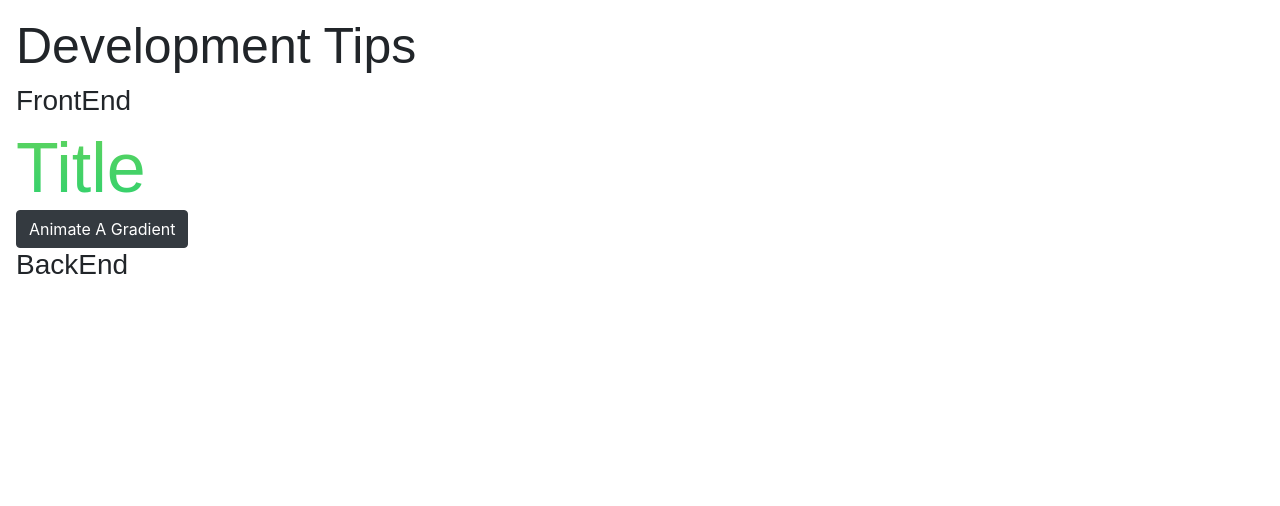
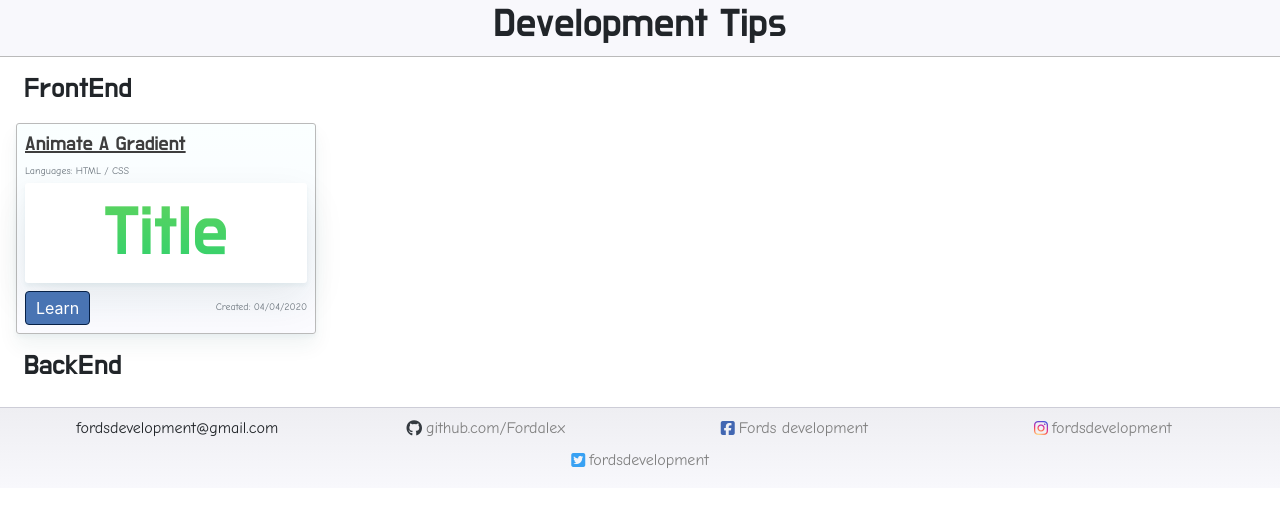
Before and after one commit to Fordalex/development-tips, a plain HTML site: page index.html in a window 1280 px wide. Drawn offline with nearby package versions, Linux system fonts and the light colour scheme.

Commit message:
updated the style on the index page

```diff
--- a/index.html
+++ b/index.html
@@ -3,30 +3,93 @@
 
 <head>
     <meta charset="UTF-8">
+    <link href="https://fonts.googleapis.com/css2?family=Comic+Neue&family=Do+Hyeon&display=swap" rel="stylesheet">
     <meta name="viewport" content="width=device-width, initial-scale=1.0">
+    <script src="https://kit.fontawesome.com/d4ed0579d0.js" crossorigin="anonymous"></script>
     <link rel="stylesheet" href="https://stackpath.bootstrapcdn.com/bootstrap/4.4.1/css/bootstrap.min.css" integrity="sha384-Vkoo8x4CGsO3+Hhxv8T/Q5PaXtkKtu6ug5TOeNV6gBiFeWPGFN9MuhOf23Q9Ifjh" crossorigin="anonymous">
     <link rel="stylesheet" href="static/style/general.css">
+    <link rel="stylesheet" href="static/style/home-style.css">
     <title>Development Tips</title>
 </head>
 
-<body class="p-3">
+<body>
+    <div class="title-container">
+        <h1 class="text-center">Development Tips</h1>
+    </div>
 
-    <h1>Development Tips</h1>
+    <div class="row m-0 p-0 mt-3">
+        <div class="col-12 px-4">
+            <h3 class="m-0">FrontEnd</h3>
+        </div>
+    </div>
 
-    <h3>FrontEnd</h3>
 
-    <div class="row">
-        <div class="col-6 col-sm-4 col-md-3 col-lg-2">
-            <div class="tip-link-container">
-                <h1 class="animate-a-gradient-result m-0">Title</h1>
-                <a href="animate-a-gradient.html" class="btn btn-dark">Animate A Gradient</a>
+
+
+    <div class="row m-0 p-0">
+        <div class="col-12 m-0 p-0 p-sm-2">
+            <div class="row m-0 p-0">
+                <div class="col-12 col-sm-6 col-md-4 col-lg-3 p-2">
+                    <div class="tip-link-container">
+                        <h5><u>Animate A Gradient</u></h5>
+                        <p class="text-secondary text-small p-0 m-0 mb-1">Languages: HTML / CSS</p>
+                        <div class="result-container-preview">
+                            <h1 class="animate-a-gradient-result m-0">Title</h1>
+                        </div>
+                        <div class="d-flex justify-content-between align-items-center mt-2">
+                            <a href="animate-a-gradient.html" class="link-button">Learn</a>
+                            <p class="text-secondary text-small p-0 m-0">Created: 04/04/2020</p>
+                        </div>
+                    </div>
+                </div>
             </div>
         </div>
     </div>
 
 
 
-    <h3>BackEnd</h3>
+
+    <div class="row m-0 p-0">
+        <div class="col-12 px-4">
+            <h3 class="m-0">BackEnd</h3>
+        </div>
+    </div>
+
+    <footer class="row m-0 p-2 mt-4">
+        <div class="col-12">
+            <div class="row m-0 p-0">
+                <div class="col-12 col-md-4 col-lg-3  mb-2 p-0 d-flex justify-content-center">
+                    <p class="m-0 p-0">fordsdevelopment@gmail.com</p>
+                </div>
+                <div class="col-12 col-sm-6 col-md-4 col-lg-3 mb-2 d-flex justify-content-center m-0 p-0">
+                    <a href="https://github.com/Fordalex" class="d-flex justify-content-center align-items-center" target="_blank">
+                        <i class="fab fa-github mr-1 text-dark"></i>
+                        <p class="m-0 p-0">github.com/Fordalex</p>
+                    </a>
+                </div>
+                <div class="col-12 col-sm-6 col-md-4 col-lg-3 mb-2  d-flex justify-content-center m-0 p-0">
+                    <a href="https://www.facebook.com/Fords-development-102522668044543" class="d-flex justify-content-center align-items-center" target="_blank">
+                        <i class="fab fa-facebook-square mr-1 colour-facebook"></i>
+                        <p class="m-0 p-0">Fords development</p>
+                    </a>
+                </div>
+                <div class="col-12 col-sm-6 col-md-4 col-lg-3 mb-2 d-flex justify-content-center m-0 p-0">
+                    <a href="https://www.instagram.com/fordsdevelopment/?hl=en" class="d-flex justify-content-center align-items-center" target="_blank">
+                        <i class="fab fa-instagram mr-1 colour-instagram"></i>
+                        <p class="m-0 p-0">fordsdevelopment</p>
+                    </a>
+                </div>
+                <div class="col-12 col-sm-6 col-md-4 col-lg-12 mb-2 d-flex justify-content-center m-0 p-0">
+                    <a href="https://twitter.com/alexfordsdev" class="d-flex justify-content-center align-items-center" target="_blank">
+                        <i class="fab fa-twitter-square mr-1 colour-twitter"></i>
+                        <p class="m-0 p-0">fordsdevelopment</p>
+                    </a>
+                </div>
+
+            </div>
+        </div>
+
+    </footer>
 
 </body>
 
--- a/static/style/animate-a-gradient.css
+++ b/static/style/animate-a-gradient.css
@@ -1,3 +1,8 @@
+h1 {
+    font-size: 50px;
+}
+
+
 /* Page */
 
 .page-container {
@@ -87,3 +92,34 @@ footer {
     width: 94%;
     bottom: 10px;
 }
+
+
+/* media query */
+
+@media only screen and (max-width: 600px) {
+    h1 {
+        font-size: 25px;
+    }
+    h3 {
+        font-size: 0.875rem;
+    }
+    .page-container {
+        margin-top: 12.5px;
+        padding: 5px;
+        padding-left: 7.5px;
+        padding-right: 7.5px;
+        width: 250px;
+        height: 250px;
+    }
+    .language-lession {
+        bottom: 4px;
+        left: 40px;
+    }
+    .result-container {
+        padding: 5.5px;
+        width: 94%;
+        height: 105px;
+        bottom: 35px;
+        border-radius: 2.5px;
+    }
+}
--- a/static/style/general.css
+++ b/static/style/general.css
@@ -7,12 +7,20 @@ h6 {
     font-family: 'Do Hyeon', sans-serif;
 }
 
-h1 {
-    font-size: 50px;
+p {
+    font-family: 'Comic Neue', cursive;
 }
 
-p {
-    font-family: 'Comic Neue', cursive;
+p:hover {
+    color: black;
+}
+
+a {
+    color: gray;
+}
+
+a:hover {
+    text-decoration: none;
 }
 
 .big-text {
@@ -20,7 +28,52 @@ p {
 }
 
 
+/* title */
+
+.title-container {
+    border-bottom: solid rgb(186, 186, 186) 1px;
+    background-color: rgb(248, 248, 252);
+}
+
+
 /* Navigation Bar */
+
+
+/* link container */
+
+.tip-link-container {
+    border: solid rgb(186, 186, 186) 1px;
+    border-radius: 3px;
+    padding: 8px;
+    background: -webkit-linear-gradient(rgb(250, 255, 255), rgb(250, 252, 255), rgb(251, 251, 255));
+    box-shadow: 0 3px 4px 0 rgba(98, 152, 167, 0.07), 0 12px 20px 0 rgba(25, 62, 72, 0.06);
+}
+
+.tip-link-container h5 {
+    color: rgb(62, 62, 62);
+}
+
+.result-container-preview {
+    background-color: white;
+    display: flex;
+    justify-content: center;
+    align-items: center;
+    border-radius: 3px;
+    box-shadow: 0 3px 4px 0 rgba(98, 152, 167, 0.09), 0 17px 40px 0 rgba(25, 62, 72, 0.09);
+    padding: 8px;
+}
+
+.text-small {
+    font-size: 10px;
+}
+
+.link-button {
+    background-color: rgb(73, 116, 179);
+    border: solid 1px rgb(7, 33, 71);
+    border-radius: 4px;
+    color: white;
+    padding: 4px 10px;
+}
 
 
 /* Colours */
@@ -97,6 +150,9 @@ p {
 
 /* results */
 
+
+/* animate a gradient */
+
 .animate-a-gradient-result {
     font-size: 70px;
     background: -webkit-linear-gradient(#6dc1be, #aad643, #2ed16f);
@@ -115,3 +171,6 @@ p {
         background-position: 0% 100%;
     }
 }
+
+
+/*  */
--- /dev/null
+++ b/static/style/home-style.css
@@ -0,0 +1,20 @@
+/* footer */
+
+footer {
+    border-top: solid rgb(205, 205, 215) 1px;
+    background: -webkit-linear-gradient(rgb(238, 238, 242), rgb(248, 248, 252));
+}
+
+.colour-facebook {
+    color: #4267B2;
+}
+
+.colour-instagram {
+    background: radial-gradient(circle at 30% 107%, #fdf497 0%, #fdf497 5%, #fd5949 45%, #d6249f 60%, #285AEB 90%);
+    -webkit-text-fill-color: transparent;
+    -webkit-background-clip: text;
+}
+
+.colour-twitter {
+    color: #38A1F3;
+}
```
